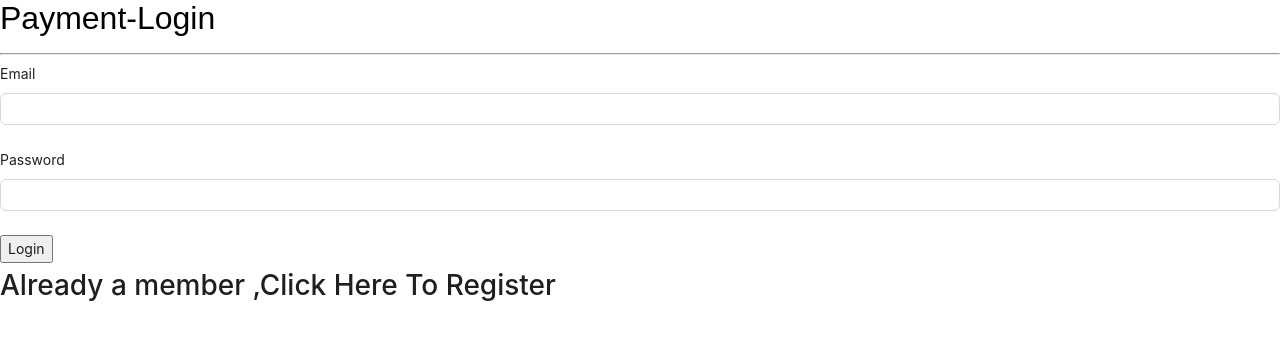
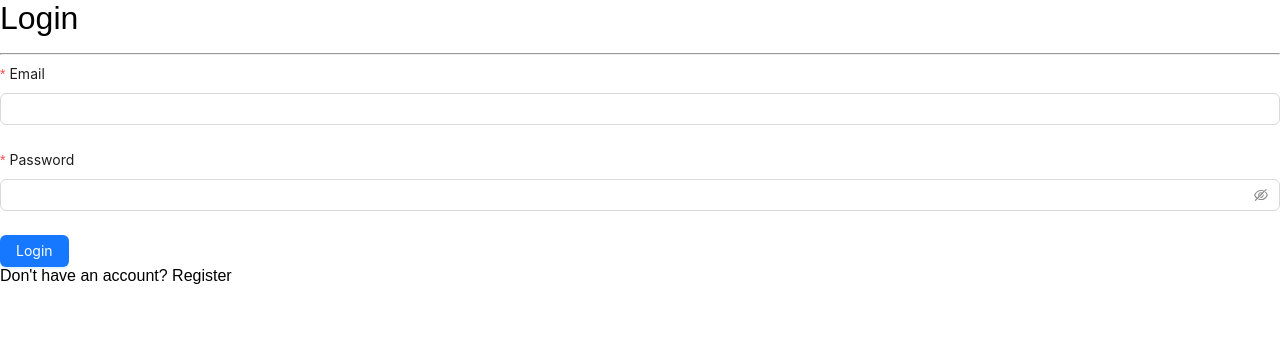
Before and after one commit to rohini125/Currency-Exchanger, a React (Create React App) app in the folder client/: page /login in a window 1280 px wide. Shown: the top 340 px of the page. Built offline with nearby package versions, Linux system fonts and the light colour scheme.

Commit message:
update login form

```diff
--- a/client/src/pages/Login/Login.js
+++ b/client/src/pages/Login/Login.js
@@ -1,44 +1,60 @@
-
-import React from 'react';
-import { Col, Form, Row , Input} from "antd";
-import {useNavigate} from "react-router-dom";
+import React from "react";
+import { Form, Input, Button } from "antd";
+import { useNavigate } from "react-router-dom";
 
 function Login() {
   const navigate = useNavigate();
+
   const onFinish = (values) => {
     console.log("Received values of form: ", values);
+    // Handle login logic here (e.g., API request to verify user)
+    // Navigate to payment page or dashboard after successful login
+    navigate("/payment");
   };
 
   return (
-        <div className="bg-primary flex items-center justify-center h-screen">
-            <div className="card w-400 p-2">
-                <div className="flex items-center justify-between">
-                    <h1 className="text-2xl">Payment-Login</h1>
-                </div>
+    <div className="m-5">
+      <h1 className="text-2xl">Login</h1>
       <hr />
       <Form layout="vertical" onFinish={onFinish}>
-                    <Row gutter={16}>
+        {/* Email */}
+        <Form.Item
+          label="Email"
+          name="email"
+          rules={[
+            { required: true, message: "Please enter your email" },
+            { type: "email", message: "Please enter a valid email" },
+          ]}
+        >
+          <Input />
+        </Form.Item>
 
-                        <Col span={24}>
-                            <Form.Item label="Email" name="email">
-                                <Input type="text"/>
+        {/* Password */}
+        <Form.Item
+          label="Password"
+          name="password"
+          rules={[{ required: true, message: "Please enter your password" }]}
+        >
+          <Input.Password />
         </Form.Item>
-                        </Col>
 
-                        <Col span={24}>
-                            <Form.Item label="Password" name="password">
-                                <Input type="password"/>
-                            </Form.Item>
-                        </Col>
-                    </Row>
+        <div className="flex justify-end">
+          <Button type="primary" htmlType="submit">
+            Login
+          </Button>
+        </div>
+      </Form>
 
-                        <button className="primary-contained-btn w-100" type="submit">
-                            Login
-                        </button>
-                        <h1 className="text-sm underline mt-2" onClick={()=> navigate("/register")}>
-                        Already a member ,Click Here To Register
-                        </h1>
-                </Form>
+      <div className="mt-5">
+        <p>
+          Don't have an account?{" "}
+          <span
+            className="text-blue-500 cursor-pointer"
+            onClick={() => navigate("/register")}
+          >
+            Register
+          </span>
+        </p>
       </div>
     </div>
   );
```
Lines whose indentation alone changed are shown as unchanged.
